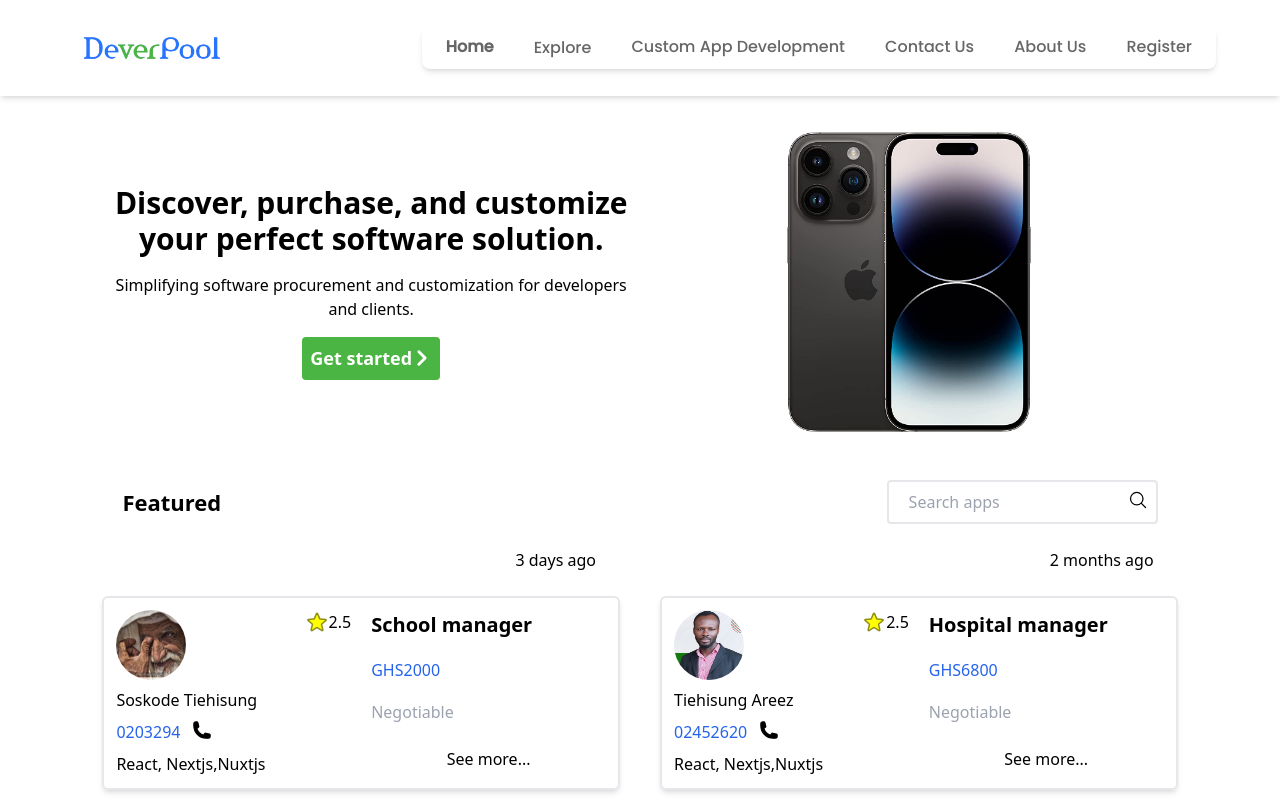
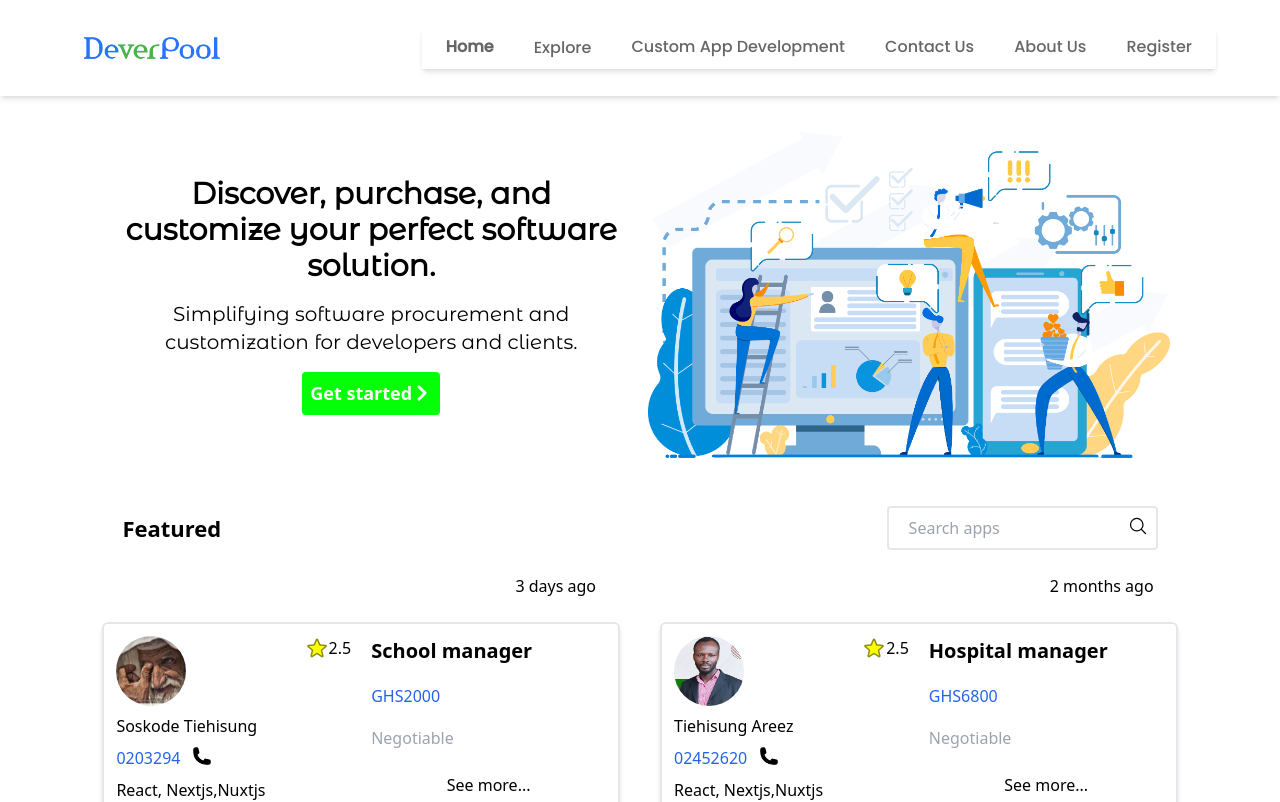
Before and after one commit to Wavei-Haruna/deverpool, a React (Vite) app: page / in a window 1280 px wide. Shown: the top 802 px of the page. Built offline with nearby package versions, Linux system fonts and the light colour scheme.

Commit message:
added the CTA image

```diff
--- a/src/Components/Header.jsx
+++ b/src/Components/Header.jsx
@@ -12,7 +12,7 @@ export default function Header() {
     if (route == location.pathname) return true;
   };
   return (
-    <nav className=" bg-white shadow-md h-fit w-screen m-0 px-2">
+    <nav className=" bg-white shadow-md h-fit w-full m-0 px-2">
       <header className="md:flex items-center justify-between max-w-6xl w-full mx-auto">
         <div className=" flex items-center justify-between">
           <img className="h-24 " src={Logo} alt="logo" />
@@ -27,11 +27,11 @@ export default function Header() {
         </div>
         <div className="">
           <ul
-            className={`flex  absolute md:items-center px-6 space-y-2  ease-in-out  left-0 -mt-3 md:mt-0 py-2 bg-white  rounded-lg shadow-md transition-transform duration-500
+            className={`flex  absolute md:items-center px-6 space-y-2  ease-in-out  left-0 -mt-3 md:mt-0 py-2 bg-white shadow-md transition-all duration-300
               justify-center md:relative md:space-y-0
             md:justify-between flex-col md:flex-row text-[#666666] md:space-x-10 font-menu ${
               !isOpen
-                ? "hidden md:flex translate-x-full md:translate-x-0"
+                ? "hidden md:flex -translate-x-full md:translate-x-0"
                 : "block md:flex  translate-x-0"
             }`}
           >
--- a/src/Components/he.jsx
+++ b/src/Components/he.jsx
@@ -1,25 +1,26 @@
 import { TaillessArrow } from "./utils/icons";
+import Cta from "../assets/Images/cto.png";
 
 export default function TopHero() {
   return (
     <div className="grid md:grid-cols-2 flex-col-reverse gap-4 mt-9 px-2">
       <div className="flex flex-col gap-4 items-center justify-center text-center min-w-[300px] max-w">
-        <h1 className="text-center text-2xl md:text-3xl font-bold">
+        <h1 className="text-center text-2xl md:text-3xl font-bold font-hero">
           Discover, purchase, and customize your perfect software solution.
         </h1>
-        <span>
+        <span className="font-hero  text-xl">
           Simplifying software procurement and customization for developers and
           clients.
         </span>
-        <button className="w-[fit-content] p-2 flex items-center bg-[#4bb543] text-white text-[18px] rounded font-bold">
+        <button className="w-[fit-content] p-2 flex items-center bg-[#04ff07] text-white text-[18px] rounded font-bold">
           <span className="whitespace-nowrap">Get started</span>
           <TaillessArrow />
         </button>
       </div>
-      <div
-        style={{ backgroundImage: "url(/images/devices/i14d.jpg)" }}
-        className="bg-center bg-no-repeat bg-contain min-h-[300px] min-w-[200px] flex-grow"
-      ></div>
+      {/* I have change the image and instead of making it a background Image I made it a normal image */}
+      <div className="min-h-[300px] min-w-[200px] flex-grow">
+        <img src={Cta} alt="Hero section message" />
+      </div>
     </div>
   );
 }
--- a/src/Components/index.jsx
+++ /dev/null
@@ -1,21 +0,0 @@
-export default function Components() {
-  return (
-    <>
-      <main>Components</main>
-    </>
-  );
-}
-export function OptForm() {
-  return (
-    <>
-      <main>OptForm</main>
-    </>
-  );
-}
-export function Feature() {
-  return (
-    <>
-      <main>Feature</main>
-    </>
-  );
-}
--- a/src/Containers/index.jsx
+++ /dev/null
@@ -1,35 +0,0 @@
-export default function Containers() {
-  return (
-    <>
-      <main>Containers</main>
-    </>
-  );
-}
-export function FaqsContainer() {
-  return (
-    <>
-      <main>FaqsContainer</main>
-    </>
-  );
-}
-export function FooterContainer() {
-  return (
-    <>
-      <main>FooterContainer</main>
-    </>
-  );
-}
-export function JumbotronContainer() {
-  return (
-    <>
-      <main>JumbotronContainer</main>
-    </>
-  );
-}
-export function HeaderContainer() {
-  return (
-    <>
-      <main>HeaderContainer</main>
-    </>
-  );
-}
--- a/src/index.css
+++ b/src/index.css
@@ -1,4 +1,4 @@
-@import url("https://fonts.googleapis.com/css2?family=Comfortaa:wght@500&family=Montserrat&family=Poppins:wght@500&family=Roboto&family=Ubuntu:wght@300&display=swap");
+@import url("https://fonts.googleapis.com/css2?family=Comfortaa:wght@500&family=Montserrat&family=Montserrat+Alternates&family=Poppins:wght@500&family=Roboto&family=Ubuntu:wght@300&display=swap");
 @tailwind base;
 @tailwind components;
 @tailwind utilities;
--- a/tailwind.config.js
+++ b/tailwind.config.js
@@ -4,6 +4,7 @@ export default {
   theme: {
     fontFamily: {
       menu: ["poppins"],
+      hero: ["Montserrat Alternates"],
     },
     extend: {},
   },
```
Also changed, not shown: src/assets/Images/cto.png (added).
